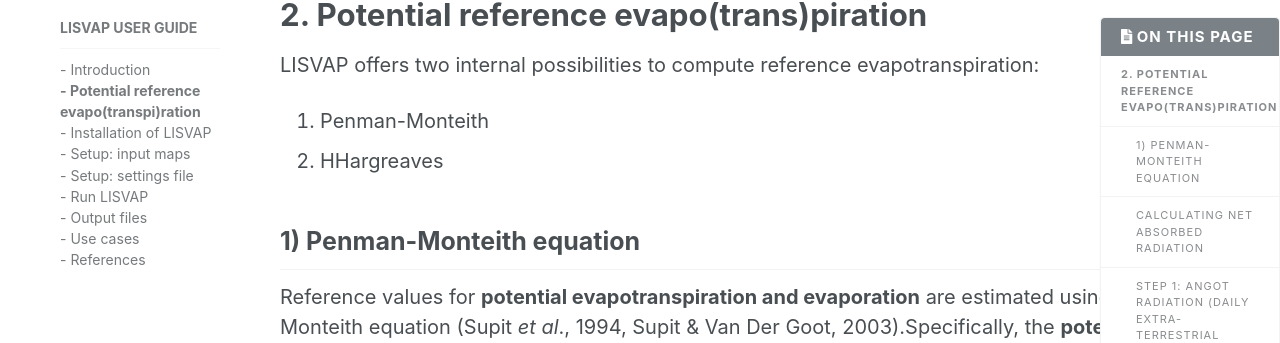
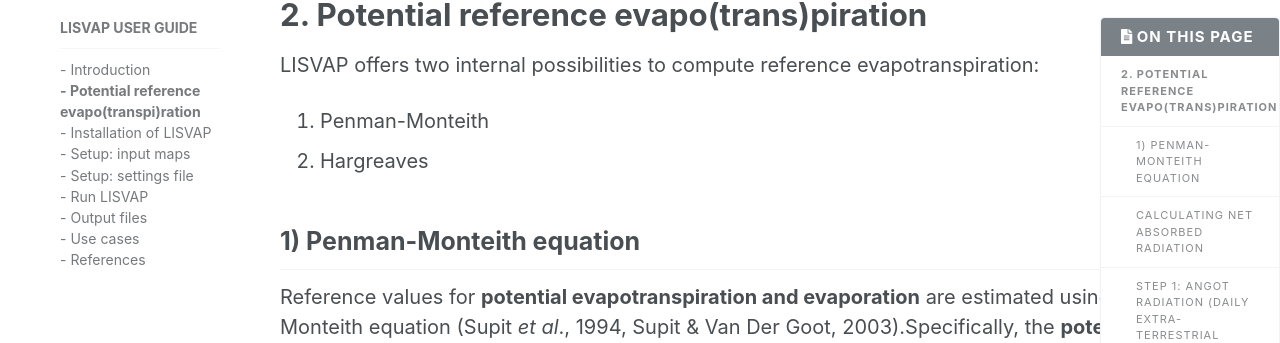
Before and after one commit to ec-jrc/lisflood-lisvap, a Jekyll site: the page built from 2_LISVAP_evaporation/index.md, in a window 1280 px wide and 900 px high. Shown: the part 114-457 px from the top of the window. Built offline with Jekyll 4.4.1, drawn with Linux system fonts in a browser that asks for light colours; nearby versions of some CDN libraries; our own code applies the rules of GitHub Pages for plain Markdown files; formulas are drawn with MathJax 3.

Commit message:
Update Harg. Doc

```diff
--- a/2_LISVAP_evaporation/index.md
+++ b/2_LISVAP_evaporation/index.md
@@ -2,7 +2,7 @@
 
 LISVAP offers two internal possibilities to compute reference evapotranspiration:
 1. Penman-Monteith
-2. HHargreaves
+2. Hargreaves
 
 ## 1) Penman-Monteith equation
 
```
